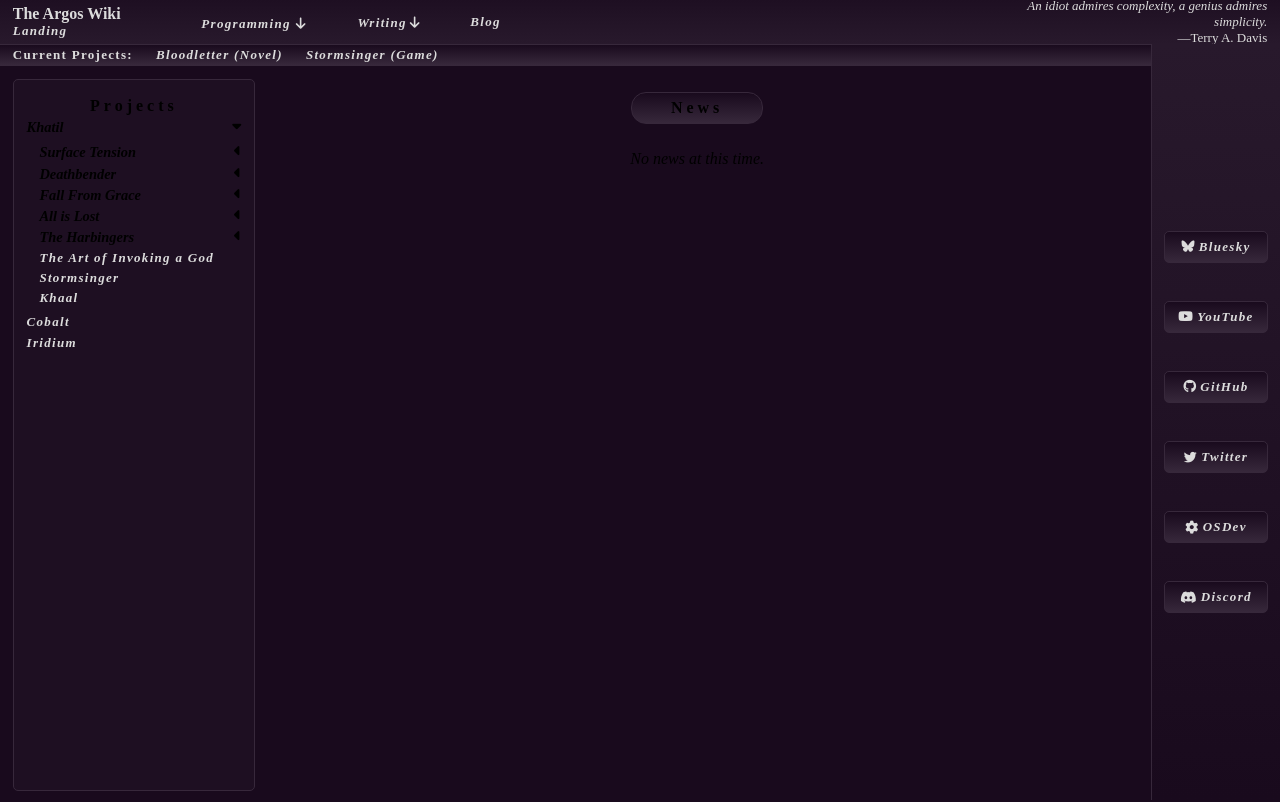
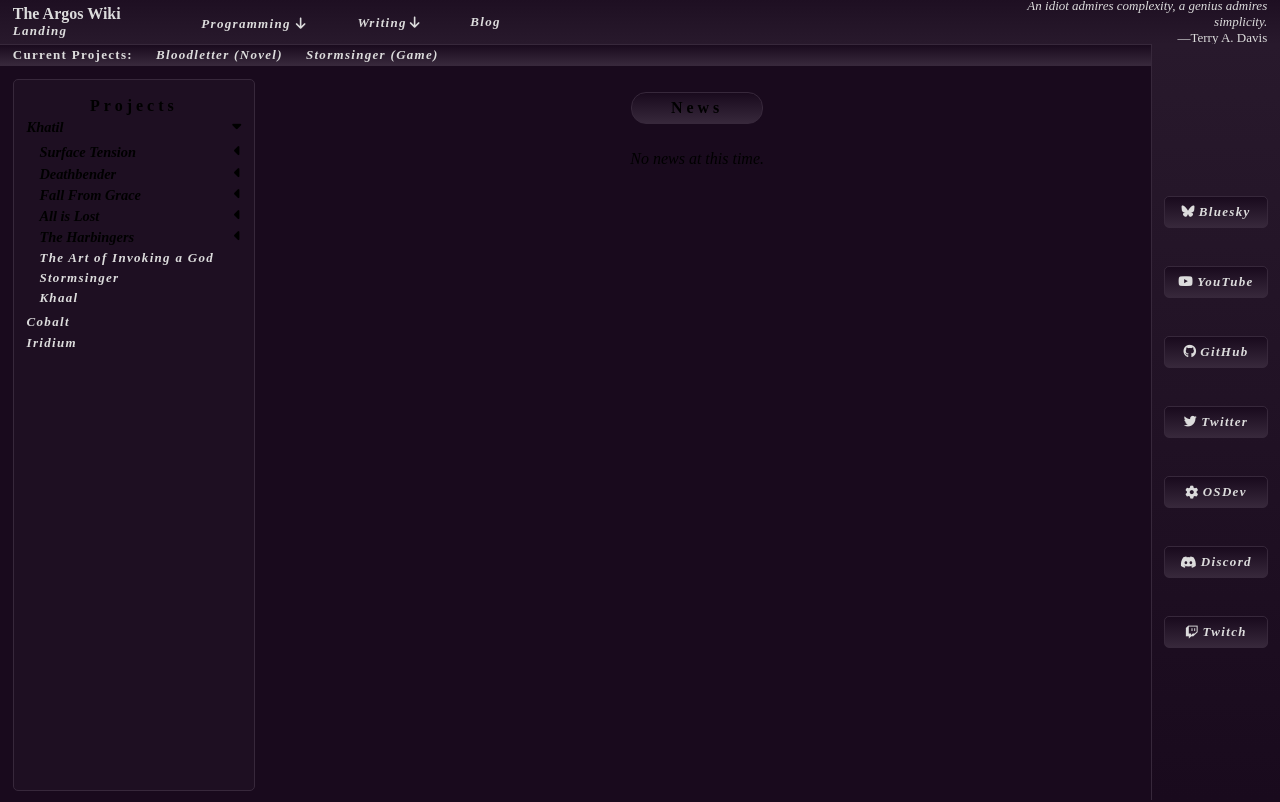
Before and after one commit to israfiel-a/israfiel-a, a plain HTML site: page index.html in a window 1280 px wide. Drawn offline with Linux system fonts and the light colour scheme.

Commit message:
added twtich

```diff
--- a/index.html
+++ b/index.html
@@ -70,6 +70,7 @@
             <a target="_blank" href="https://x.com/IsrafilArgos"><i class="fa-brands fa-twitter"></i> Twitter</a>
             <a target="_blank" href="https://wiki.osdev.org/Expanded_Main_Page"><i class="fa-solid fa-gear"></i> OSDev</a>
             <a target="_blank" href="https://discordapp.com/users/1263231095411965967"><i class="fa-brands fa-discord"></i> Discord</a>
+            <a target="_blank" href="https://www.twitch.tv/israfiela"><i class="fa-brands fa-twitch"></i> Twitch</a>
         </aside>
         <main>
             <section>
```
